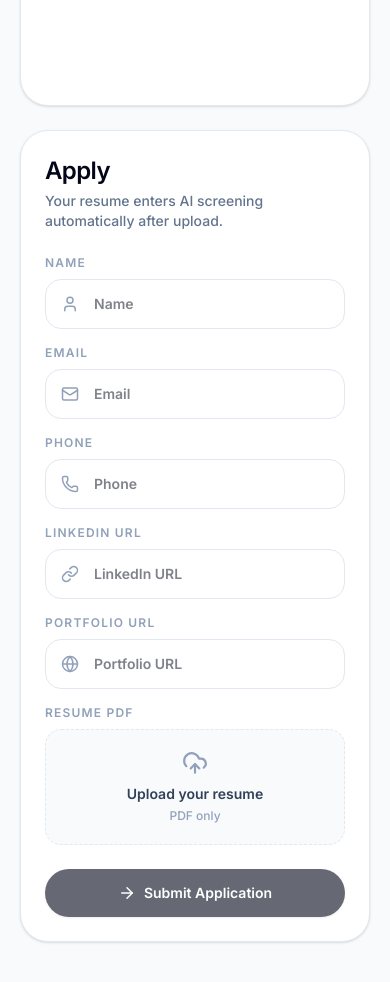
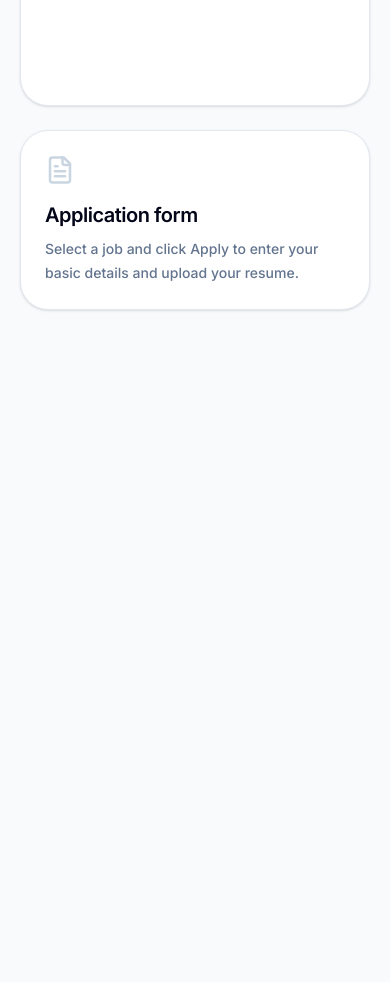
Before and after one commit to pranavvenu12/ai-hiring-os, a React (Vite) app in the folder frontend/: page /apply in a window 390 px wide. Shown: the part 920-1902 px from the top of the page. After the commit the page ends 1270 px from the top, so only its background shows below. Built offline with nearby package versions, Linux system fonts and the light colour scheme; no server answers.

Commit message:
Show candidate application form after job selection

```diff
--- a/frontend/src/pages/Careers.jsx
+++ b/frontend/src/pages/Careers.jsx
@@ -42,6 +42,7 @@ const Careers = () => {
     const [isLoading, setIsLoading] = useState(true);
     const [isApplying, setIsApplying] = useState(false);
     const [applicationSent, setApplicationSent] = useState(false);
+    const [showApplyForm, setShowApplyForm] = useState(false);
     const [form, setForm] = useState(emptyForm);
     const { toast } = useToast();
     const { isDark, toggleTheme } = useTheme();
@@ -56,9 +57,6 @@ const Careers = () => {
         try {
             const data = await api.get('/jobs/public');
             setJobs(Array.isArray(data) ? data : []);
-            if (Array.isArray(data) && data.length > 0) {
-                setSelectedJobId(data[0].id);
-            }
         } catch (error) {
             toast.error(error.detail || 'Unable to load open roles.');
         } finally {
@@ -76,13 +74,29 @@ const Careers = () => {
         ));
     }, [jobs, searchQuery]);
 
-    const selectedJob = filteredJobs.find((job) => job.id === selectedJobId) || filteredJobs[0] || null;
+    const selectedJob = filteredJobs.find((job) => job.id === selectedJobId) || null;
 
     useEffect(() => {
-        if (filteredJobs.length > 0 && !filteredJobs.some((job) => job.id === selectedJobId)) {
-            setSelectedJobId(filteredJobs[0].id);
+        if (selectedJobId && !filteredJobs.some((job) => job.id === selectedJobId)) {
+            setSelectedJobId(null);
+            setShowApplyForm(false);
         }
     }, [filteredJobs, selectedJobId]);
+
+    const selectJob = (jobId) => {
+        setSelectedJobId(jobId);
+        setShowApplyForm(false);
+        setApplicationSent(false);
+        setForm(emptyForm);
+    };
+
+    const openApplyForm = () => {
+        if (!selectedJob) return;
+        setShowApplyForm(true);
+        requestAnimationFrame(() => {
+            document.getElementById('apply')?.scrollIntoView({ behavior: 'smooth', block: 'start' });
+        });
+    };
 
     const updateForm = (field, value) => {
         setApplicationSent(false);
@@ -194,10 +208,7 @@ const Careers = () => {
                                         <button
                                             key={job.id}
                                             type="button"
-                                            onClick={() => {
-                                                setSelectedJobId(job.id);
-                                                setApplicationSent(false);
-                                            }}
+                                            onClick={() => selectJob(job.id)}
                                             className={`w-full border-b border-slate-100 px-5 py-4 text-left transition hover:bg-slate-50 ${
                                                 selectedJob?.id === job.id ? 'bg-slate-50' : ''
                                             }`}
@@ -278,18 +289,38 @@ const Careers = () => {
                                             {selectedJob.description}
                                         </p>
                                     </div>
+                                    <button
+                                        type="button"
+                                        onClick={openApplyForm}
+                                        className="theme-primary-action mt-8 inline-flex h-12 items-center justify-center gap-2 rounded-full bg-slate-950 px-6 text-sm font-semibold text-white"
+                                    >
+                                        Apply for this job
+                                        <ArrowRight size={17} />
+                                    </button>
                                 </>
                             ) : (
                                 <div className="flex min-h-[360px] flex-col items-center justify-center text-center">
                                     <Briefcase className="text-slate-300" size={42} />
+                                    {filteredJobs.length > 0 ? (
+                                        <>
+                                            <h2 className="mt-4 text-xl font-semibold text-slate-900">Select a job</h2>
+                                            <p className="mt-2 max-w-sm text-sm text-slate-500">
+                                                Click any open role to view details. The application form appears after you choose a job.
+                                            </p>
+                                        </>
+                                    ) : (
+                                        <>
                                             <h2 className="mt-4 text-xl font-semibold text-slate-900">No open jobs yet</h2>
                                             <p className="mt-2 max-w-sm text-sm text-slate-500">
                                                 Careers will stay empty until HR/Admin/Manager publishes a job with a future open-till date.
                                             </p>
+                                        </>
+                                    )}
                                 </div>
                             )}
                         </div>
 
+                        {selectedJob && showApplyForm ? (
                             <form
                                 id="apply"
                                 onSubmit={handleApply}
@@ -344,6 +375,15 @@ const Careers = () => {
                                     Submit Application
                                 </button>
                             </form>
+                        ) : (
+                            <div id="apply" className="rounded-[1.75rem] border border-slate-200 bg-white p-6 shadow-sm md:p-7">
+                                <FileText className="text-slate-300" size={30} />
+                                <h3 className="mt-4 text-xl font-semibold tracking-tight text-slate-950">Application form</h3>
+                                <p className="mt-2 text-sm font-medium leading-6 text-slate-500">
+                                    Select a job and click Apply to enter your basic details and upload your resume.
+                                </p>
+                            </div>
+                        )}
                     </section>
                 </div>
             </main>
```
Lines whose indentation alone changed are shown as unchanged.
